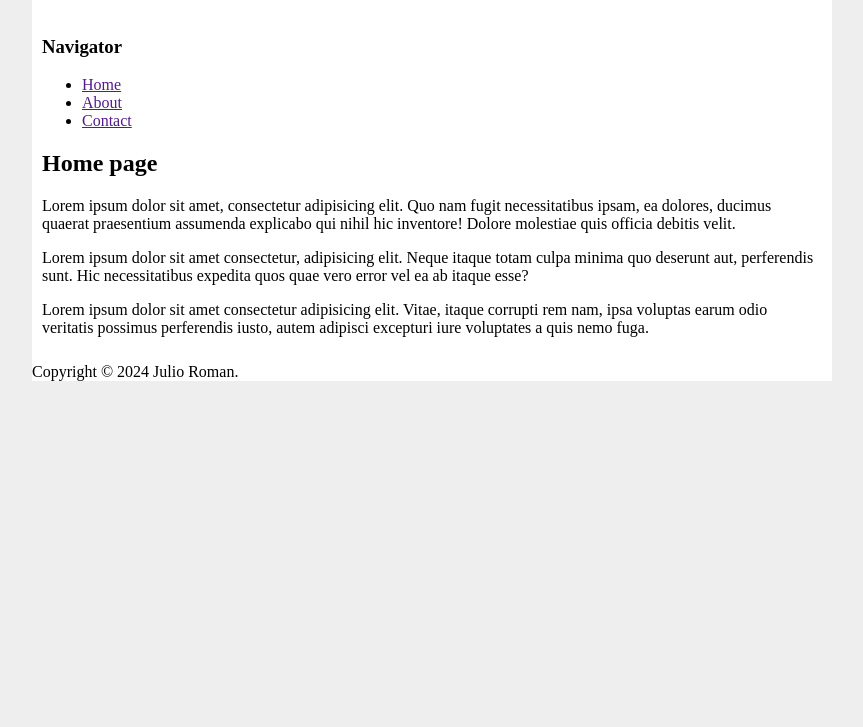
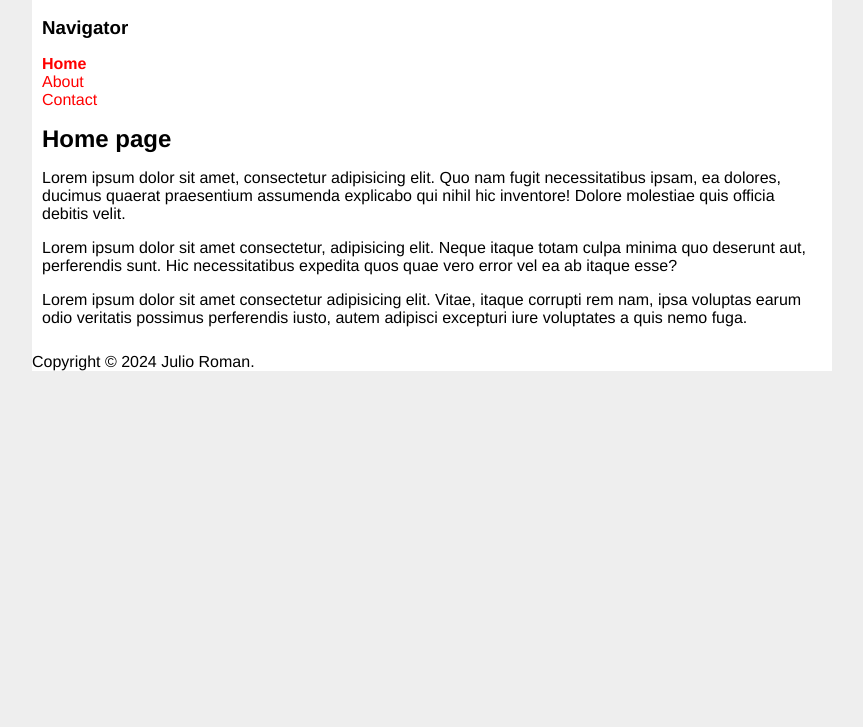
Before and after one commit to jroman3/cssPractice, a plain HTML site: page index.html in a window 1280 px wide. Shown: the part 73-800 px from the top of the page, without its empty margins (208-1071 px from the left). Drawn offline with Linux system fonts and the light colour scheme.

Commit message:
Update style.css

```diff
--- a/style.css
+++ b/style.css
@@ -1,5 +1,15 @@
 body {
   background-color:  #EEE;
+  font-family: Helvetica, Arial, sans-serif
+}
+
+a{
+  text-decoration: none;
+  color: red;
+}
+
+#h1, h2, h3 {
+  margin: 0;
 }
 
 #container {
@@ -24,6 +34,15 @@ width: 180px
 float: left;
 }
 
+#nav ul {
+list-style-type: none;
+padding: 0;
+}
+
+#nav .selected {
+  font-weight: bold;
+}
+
 #main {
 width: 600px
 float: right;
@@ -31,4 +50,8 @@ float: right;
 
 #footer {
 clear: both;
+pushing: 10px;
+background-color: #999999;
+color: white;
+text-align: right;
 }
```
